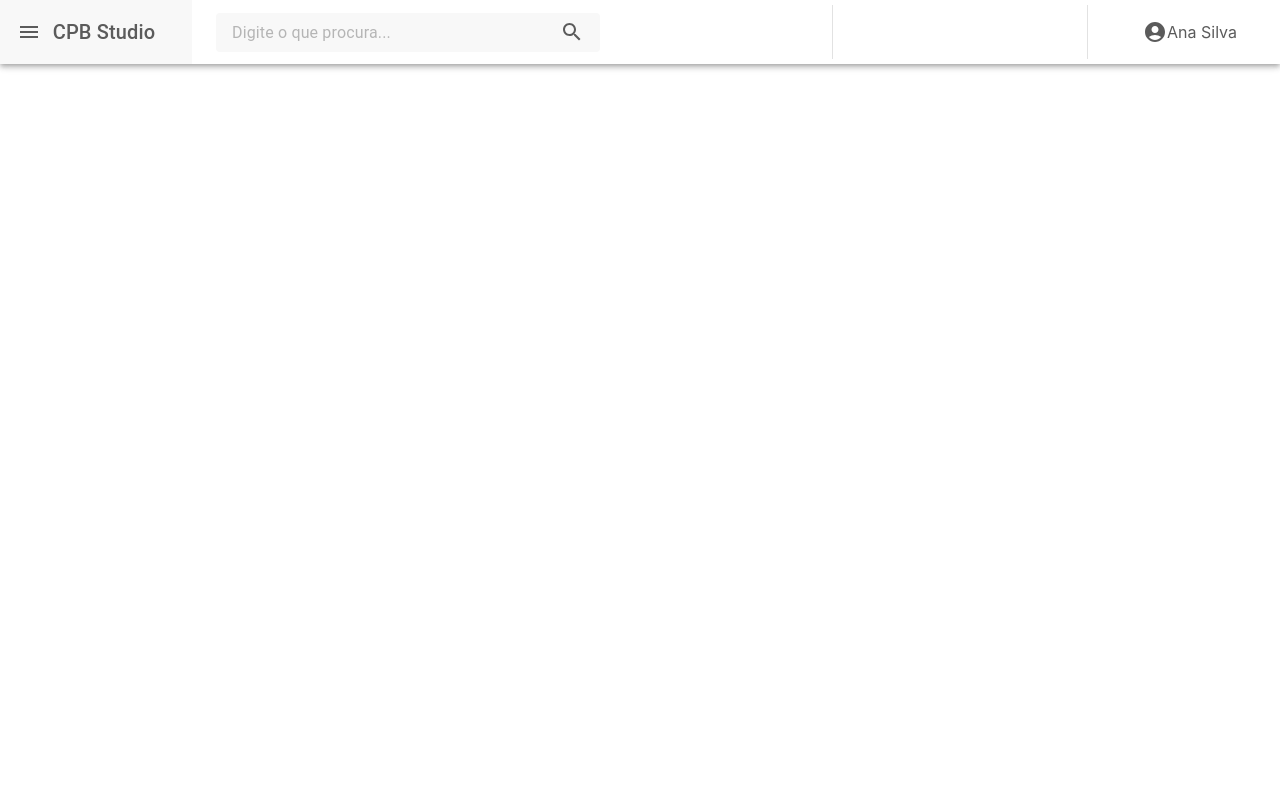
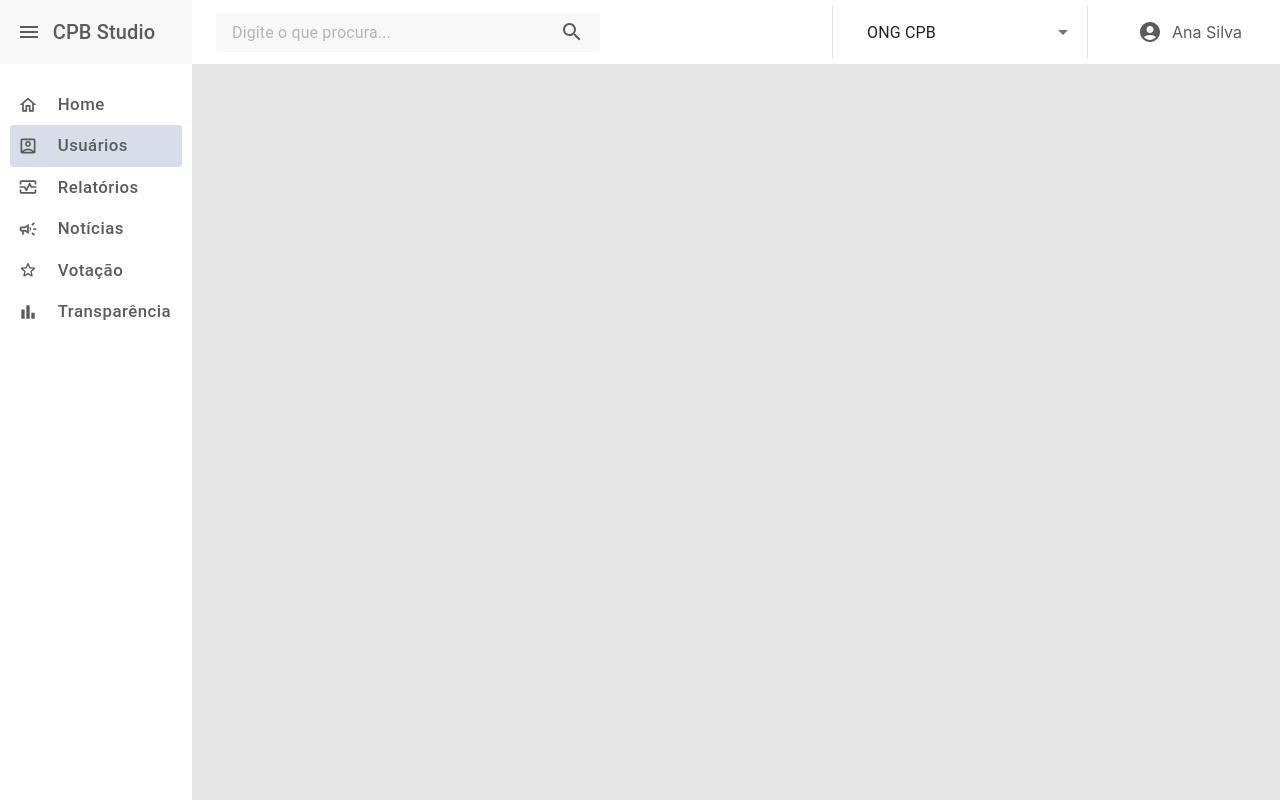
Before and after one commit to GrupoCPB/Painel-Gerenciamento, a Next.js app: page / in a window 1280 px wide. Built offline with nearby package versions, Linux system fonts and the light colour scheme.

Commit message:
sidebar almost done

```diff
--- /dev/null
+++ b/components/gerenciamento_usuarios/Main.tsx
@@ -0,0 +1,8 @@
+
+const MainStyles = {
+
+}
+
+export default function Main() {
+    return <div></div>
+}
--- /dev/null
+++ b/components/global_components/SideBar/SideBar.tsx
@@ -0,0 +1,64 @@
+import { Box, Grid, Button } from "@mui/material";
+import HomeOutlinedIcon from '@mui/icons-material/HomeOutlined';
+import AccountBoxOutlinedIcon from '@mui/icons-material/AccountBoxOutlined';
+import MonitorHeartOutlinedIcon from '@mui/icons-material/MonitorHeartOutlined';
+import CampaignOutlinedIcon from '@mui/icons-material/CampaignOutlined';
+import StarBorderRoundedIcon from '@mui/icons-material/StarBorderRounded';
+import BarChartIcon from '@mui/icons-material/BarChart';
+
+const BoxStyles = {
+    width: '100%',
+    paddingInline: '10px',
+    paddingTop: '20px',
+    paddingBottom: '100px'
+}
+
+const ButtonsStyles = {
+    display: 'grid',
+    gridTemplateColumns: 'auto 80%',
+    placeItems: 'center start',
+    textTransform: 'none',
+    fontSize: '1.05rem',
+    paddingInline: '15px 10px',
+    color: '#5B5B5B',
+    '& .MuiButton-startIcon': {
+        marginRight: '20px'
+    },
+
+    '&.Mui-disabled': {
+        background: '#D7DEE9',
+        color: '#5B5B5B'
+    }
+}
+
+export default function SideBar() {
+    return (
+        <Box sx={BoxStyles}>
+            <Grid container columns={1}>
+                <Grid item xs={1}>
+                    <Button fullWidth sx={ButtonsStyles} startIcon={<HomeOutlinedIcon />}>Home</Button>
+                </Grid>
+
+                <Grid item xs={1}>
+                    <Button fullWidth disabled sx={ButtonsStyles} startIcon={<AccountBoxOutlinedIcon />}>Usuários</Button>
+                </Grid>
+
+                <Grid item xs={1}>
+                    <Button fullWidth sx={ButtonsStyles} startIcon={<MonitorHeartOutlinedIcon />}>Relatórios</Button>
+                </Grid>
+
+                <Grid item xs={1}>
+                    <Button fullWidth sx={ButtonsStyles} startIcon={<CampaignOutlinedIcon />}>Notícias</Button>
+                </Grid>
+
+                <Grid item xs={1}>
+                    <Button fullWidth sx={ButtonsStyles} startIcon={<StarBorderRoundedIcon />}>Votação</Button>
+                </Grid>
+
+                <Grid item xs={1}>
+                    <Button fullWidth sx={ButtonsStyles} startIcon={<BarChartIcon />}>Transparência</Button>
+                </Grid>
+            </Grid>
+        </Box>
+    )
+}
--- /dev/null
+++ b/components/global_components/TopBar/OngSelection.tsx
@@ -0,0 +1,36 @@
+import * as React from 'react';
+import MenuItem from '@mui/material/MenuItem';
+import FormControl from '@mui/material/FormControl';
+import Select, { SelectChangeEvent } from '@mui/material/Select';
+
+const FormStyles = {
+    marginInline: '20px 5px',
+    '& fieldset': {
+        border: '0px',
+    }
+}
+
+export default function OngSelection() {
+    const [ong, setOng] = React.useState('ONG CPB');
+
+    const handleChange = (event: SelectChangeEvent) => {
+        setOng(event.target.value as string)
+    };
+
+    return (
+        <>
+            <FormControl fullWidth sx={FormStyles}>
+                <Select
+                    value={ong}
+                    label="ONG"
+                    onChange={handleChange}
+                    defaultValue={ong}
+                >
+                    <MenuItem value={'ONG CPB'}>ONG CPB</MenuItem>
+                    <MenuItem value={'ONG Global ORG'}>ONG Global ORG</MenuItem>
+                    <MenuItem value={'ONG LGBT+ do Brasil'}>ONG LGBT+ do Brasil</MenuItem>
+                </Select>
+            </FormControl>
+        </>
+    );
+}
--- a/components/global_components/TopBar.tsx
+++ b/components/global_components/TopBar/TopBar.tsx
@@ -1,21 +1,16 @@
 import * as React from 'react';
-import { styled, alpha } from '@mui/material/styles';
+import { styled } from '@mui/material/styles';
 import AppBar from '@mui/material/AppBar';
 import Box from '@mui/material/Box';
 import Toolbar from '@mui/material/Toolbar';
 import IconButton from '@mui/material/IconButton';
 import Typography from '@mui/material/Typography';
 import InputBase from '@mui/material/InputBase';
-import Badge from '@mui/material/Badge';
-import MenuItem from '@mui/material/MenuItem';
-import Menu from '@mui/material/Menu';
 import MenuIcon from '@mui/icons-material/Menu';
 import SearchIcon from '@mui/icons-material/Search';
 import AccountCircle from '@mui/icons-material/AccountCircle';
-import MailIcon from '@mui/icons-material/Mail';
-import NotificationsIcon from '@mui/icons-material/Notifications';
-import MoreIcon from '@mui/icons-material/MoreVert';
 import Grid from '@mui/material/Grid';
+import OngSelection from './OngSelection';
 
 const Search = styled('div')(({ theme }) => ({
     position: 'relative',
@@ -74,122 +69,30 @@ const StyledGridItem = {
         justifyContent: 'start'
     },
 
-    '&.userIconDiv': {
-        justifySelf: 'end'
-    },
-
     '&.ongSelectionDiv': {
         borderLeft: 'solid 1px #E2E2E2',
         borderRight: 'solid 1px #E2E2E2',
         height: '54px',
         alignSelf: 'center'
-    }
+    },
+
+    '&.userIconDiv': {
+        'span': {
+            marginLeft: '10px'
+        }
+    },
 }
 
 export default function PrimarySearchAppBar() {
     const [anchorEl, setAnchorEl] = React.useState<null | HTMLElement>(null);
-    const [mobileMoreAnchorEl, setMobileMoreAnchorEl] =
-        React.useState<null | HTMLElement>(null);
-
-    const isMenuOpen = Boolean(anchorEl);
-    const isMobileMenuOpen = Boolean(mobileMoreAnchorEl);
 
     const handleProfileMenuOpen = (event: React.MouseEvent<HTMLElement>) => {
         setAnchorEl(event.currentTarget);
     };
 
-    const handleMobileMenuClose = () => {
-        setMobileMoreAnchorEl(null);
-    };
-
-    const handleMenuClose = () => {
-        setAnchorEl(null);
-        handleMobileMenuClose();
-    };
-
-    const handleMobileMenuOpen = (event: React.MouseEvent<HTMLElement>) => {
-        setMobileMoreAnchorEl(event.currentTarget);
-    };
-
-    const menuId = 'primary-search-account-menu';
-
-    const renderMenu = (
-        <Menu
-            anchorEl={anchorEl}
-            anchorOrigin={{
-                vertical: 'top',
-                horizontal: 'right',
-            }}
-            id={menuId}
-            keepMounted
-            transformOrigin={{
-                vertical: 'top',
-                horizontal: 'right',
-            }}
-            open={isMenuOpen}
-            onClose={handleMenuClose}
-        >
-            <MenuItem onClick={handleMenuClose}>Profile</MenuItem>
-            <MenuItem onClick={handleMenuClose}>My account</MenuItem>
-        </Menu>
-    );
-
-    const mobileMenuId = 'primary-search-account-menu-mobile';
-
-    const renderMobileMenu = (
-        <Menu
-            anchorEl={mobileMoreAnchorEl}
-            anchorOrigin={{
-                vertical: 'top',
-                horizontal: 'right',
-            }}
-            id={mobileMenuId}
-            keepMounted
-            transformOrigin={{
-                vertical: 'top',
-                horizontal: 'right',
-            }}
-            open={isMobileMenuOpen}
-            onClose={handleMobileMenuClose}
-        >
-            <MenuItem>
-                <IconButton size="large" aria-label="show 4 new mails" color="inherit">
-                    <Badge badgeContent={4} color="error">
-                        <MailIcon />
-                    </Badge>
-                </IconButton>
-                <p>Messages</p>
-            </MenuItem>
-            <MenuItem>
-                <IconButton
-                    size="large"
-                    aria-label="show 17 new notifications"
-                    color="inherit"
-                >
-                    <Badge badgeContent={17} color="error">
-                        <NotificationsIcon />
-                    </Badge>
-                </IconButton>
-                <p>Notifications</p>
-            </MenuItem>
-            <MenuItem onClick={handleProfileMenuOpen}>
-                <IconButton
-                    size="large"
-                    aria-label="account of current user"
-                    aria-controls="primary-search-account-menu"
-                    aria-haspopup="true"
-                    color="inherit"
-                >
-                    <AccountCircle />
-                </IconButton>
-                <p>Profile</p>
-            </MenuItem>
-        </Menu>
-    );
-
     return (
         <Box sx={{ flexGrow: 1 }}>
-            <AppBar position="static">
+            <AppBar position="static" elevation={0}>
                 <Toolbar disableGutters sx={{ backgroundColor: 'white', color: '#5B5B5B' }}>
                     <Grid container columns={10}>
                         <Grid item sx={StyledGridItem} className='CPBStudio' xs={1.5}>
@@ -224,7 +127,7 @@ export default function PrimarySearchAppBar() {
                         </Grid>
 
                         <Grid item sx={StyledGridItem} className='ongSelectionDiv' xs={2}>
-                            <Box sx={{ flexGrow: 1 }} />
+                            <OngSelection />
                         </Grid>
 
                         <Grid item sx={StyledGridItem} className='userIconDiv' xs={1.5} display={{ xs: 'none', md: 'flex' }}>
@@ -232,7 +135,6 @@ export default function PrimarySearchAppBar() {
                                 size="large"
                                 edge="end"
                                 aria-label="account of current user"
-                                aria-controls={menuId}
                                 aria-haspopup="true"
                                 onClick={handleProfileMenuOpen}
                                 color="inherit"
--- a/pages/_app.tsx
+++ b/pages/_app.tsx
@@ -1,12 +1,21 @@
 import type { AppProps } from 'next/app';
 import '../styles/globals.css'
-import TopBar from '../components/global_components/TopBar';
+import TopBar from '../components/global_components/TopBar/TopBar';
+import SideBar from '../components/global_components/SideBar/SideBar';
+import { Grid } from '@mui/material';
 
 function MyApp({ Component, pageProps }: AppProps) {
   return (
     <>
-      <TopBar/>
-      <Component {...pageProps} />
+      <TopBar />
+      <Grid container columns={10} sx={{ height: 'calc(100vh - 64px)' }}>
+        <Grid item xs={1.5}>
+          <SideBar />
+        </Grid>
+        <Grid item xs={8.5} sx={{ background: '#E5E5E5' }}>
+          <Component {...pageProps} />
+        </Grid>
+      </Grid>
     </>
   )
 }
--- a/pages/index.tsx
+++ b/pages/index.tsx
@@ -1,12 +1,11 @@
 import type { NextPage } from 'next'
-import Head from 'next/head'
-import Image from 'next/image'
+import Main from '../components/gerenciamento_usuarios/Main'
 
 
 const Home: NextPage = () => {
   return (
     <div>
-
+      <Main />
     </div>
   )
 }
```
